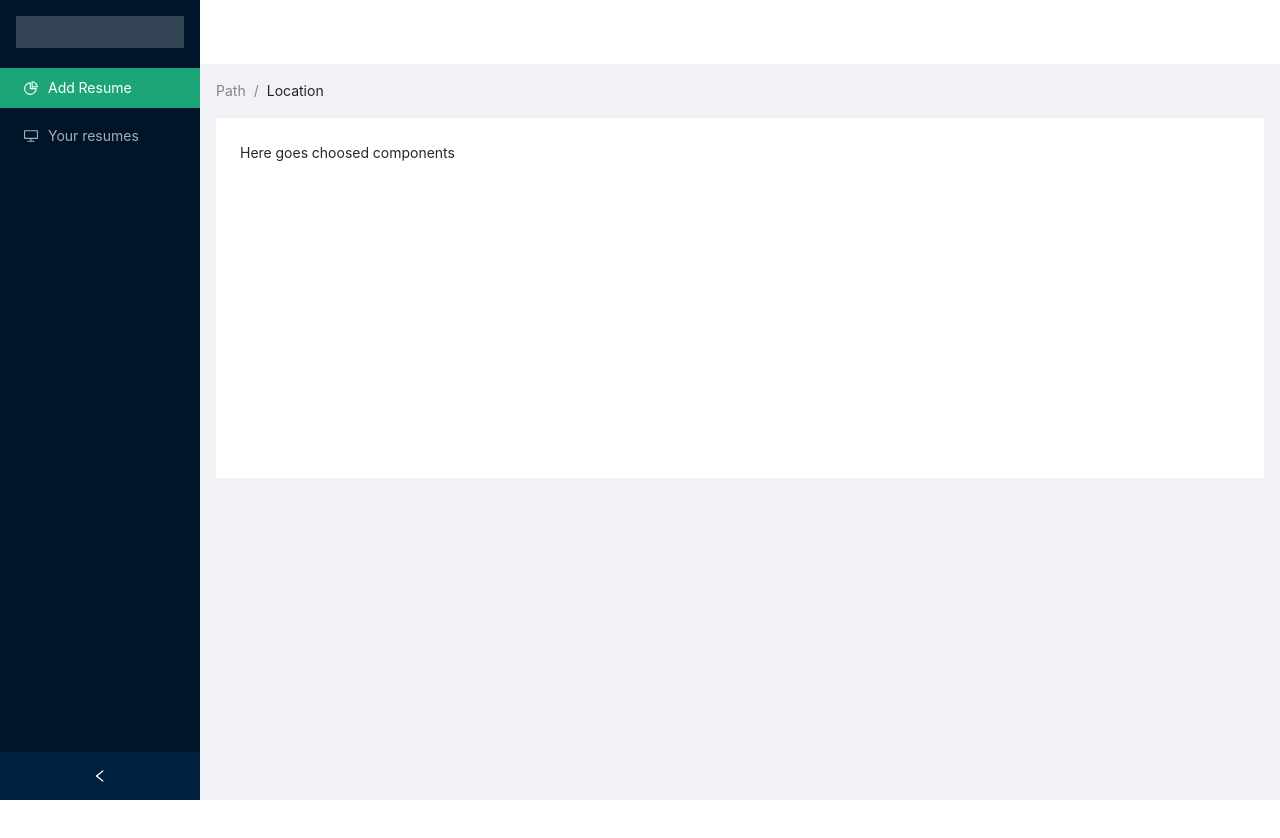
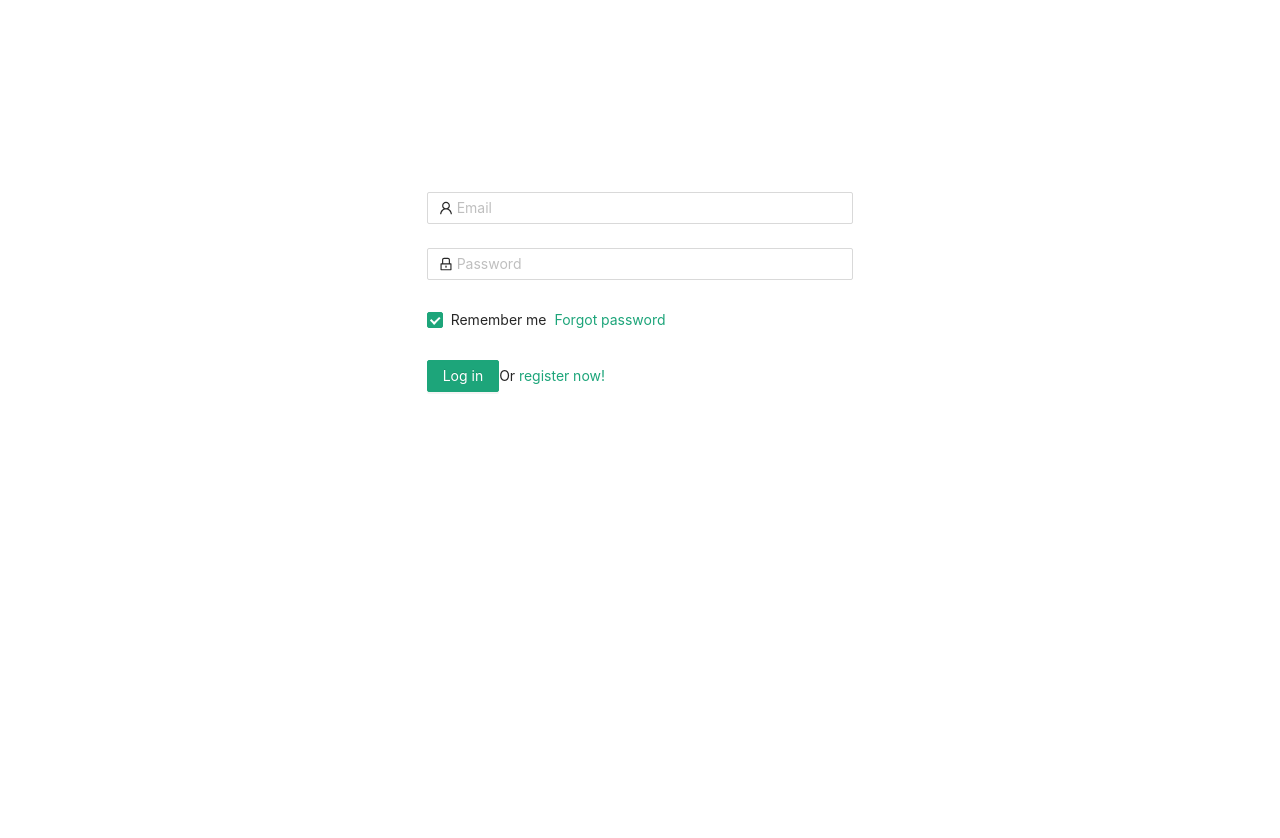
Before and after one commit to gandruszkiewicz/cv-editor-react, a React (Create React App) app: page / in a window 1280 px wide. Shown: the top 838 px of the page. Before the commit the page ends 800 px from the top, so only its background shows below. Built offline with nearby package versions, Linux system fonts and the light colour scheme.

Commit message:
login component created App.js mock modifications depends is user auth or not

```diff
--- a/src/App.js
+++ b/src/App.js
@@ -1,13 +1,33 @@
-import React from 'react';
+import React, { Component } from 'react';
 import LayoutComponent from './components/Layout/LayoutComponent'
+import LoginComponent from './components/LoginComponent'
 import './App.less';
 
-function App() {
-  return (
-    <div className="App">
-      <LayoutComponent/>
-    </div>
-  );
+class App extends Component {
+
+  // needs to pass user when component is mounted
+  state = {
+    currentUser: null
+  }
+
+  render(){
+    if(this.state.currentUser !== null){
+      return (
+        <div className="App">
+          <LayoutComponent/>
+        </div>
+      );
+    }
+    else{
+      return (
+        <div className="App">
+          <LoginComponent/>
+        </div>
+      );
+    }
+
+  }
+
 }
 
 export default App;
--- /dev/null
+++ b/src/components/LoginComponent.js
@@ -0,0 +1,88 @@
+import React, { Component } from 'react';
+import { Form, Input, Button,Checkbox , Row, Col } from 'antd';
+import { UserOutlined, LockOutlined } from '@ant-design/icons';
+
+
+class LoginComponent extends Component {
+
+    state = {
+        email: '',
+        password: '',
+    }
+
+
+    onFinish = (e) => {
+        // here will go call to authorization service. On 200 token will be stored in localStorage
+        // After success user will be redirected to HomePage
+        console.log(`Submitted data: email ${this.state.email} password ${this.state.password}`);
+    }
+
+    handleChange = (e) =>{
+        this.setState({
+            [e.target.id]: e.target.value
+        })
+        console.log(this.state);
+    }
+
+    render(){
+        return(
+        <Row style={{'margin-top': '15%'}}>
+            <Col span={8}></Col>
+                <Col span={8}>
+                    <Form
+                    className="login-form"
+                    initialValues={{
+                        remember: true,
+                    }}
+                    onFinish={this.onFinish}
+                    >
+                        <Form.Item onChange ={this.handleChange}
+                            name="email"
+                            rules={[
+                            {
+                                required: true,
+                                message: 'Please input your email!',
+                            },
+                            ]}
+                        >
+                            <Input prefix={<UserOutlined className="site-form-item-icon" />} placeholder="Email" />
+                        </Form.Item>
+                        <Form.Item onChange ={this.handleChange}
+                            name="password"
+                            rules={[
+                            {
+                                required: true,
+                                message: 'Please input your Password!',
+                            },
+                            ]}
+                        >
+                            <Input
+                            prefix={<LockOutlined className="site-form-item-icon" />}
+                            type="password"
+                            placeholder="Password"
+                            />
+                        </Form.Item>
+                        <Form.Item>
+                            <Form.Item name="remember" valuePropName="checked" noStyle>
+                            <Checkbox>Remember me</Checkbox>
+                            </Form.Item>
+
+                            <a className="login-form-forgot" href="">
+                            Forgot password
+                            </a>
+                        </Form.Item>
+
+                        <Form.Item>
+                            <Button type="primary" htmlType="submit" className="login-form-button">
+                            Log in
+                            </Button>
+                            Or <a href="">register now!</a>
+                        </Form.Item>
+                    </Form>
+                </Col>
+            <Col span={8}></Col>
+          </Row>
+        )
+    }
+}
+export default LoginComponent;
```
